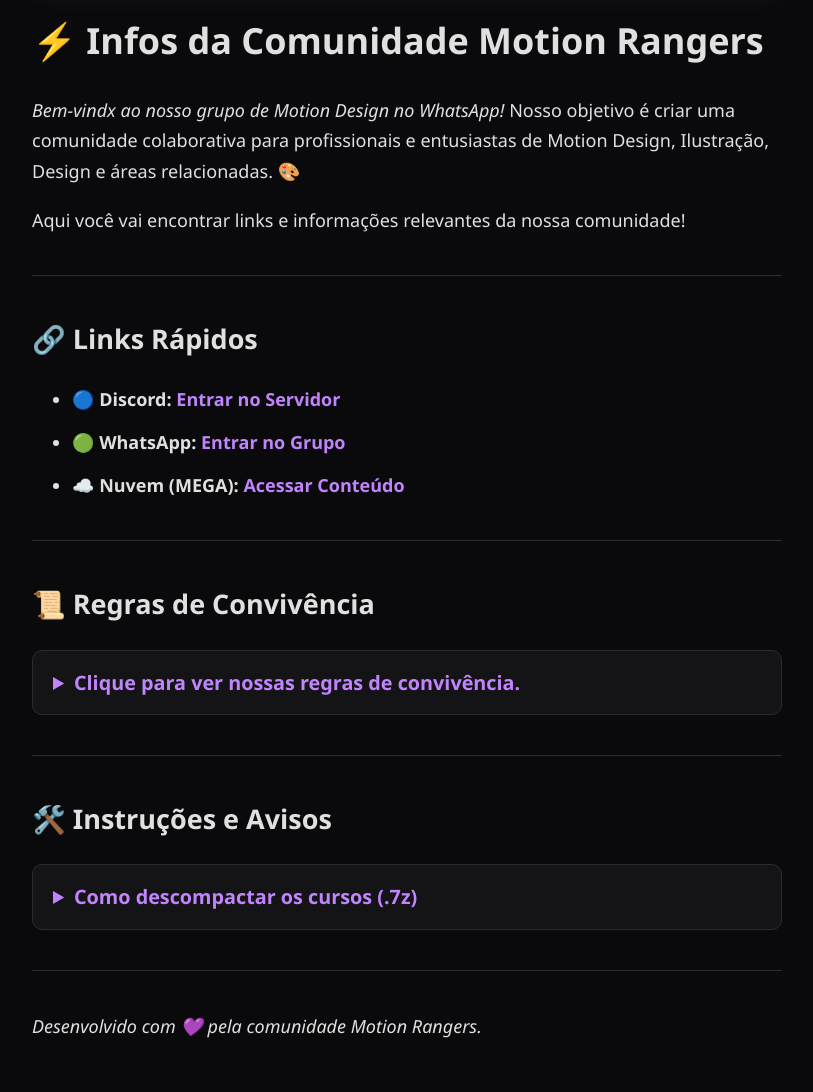
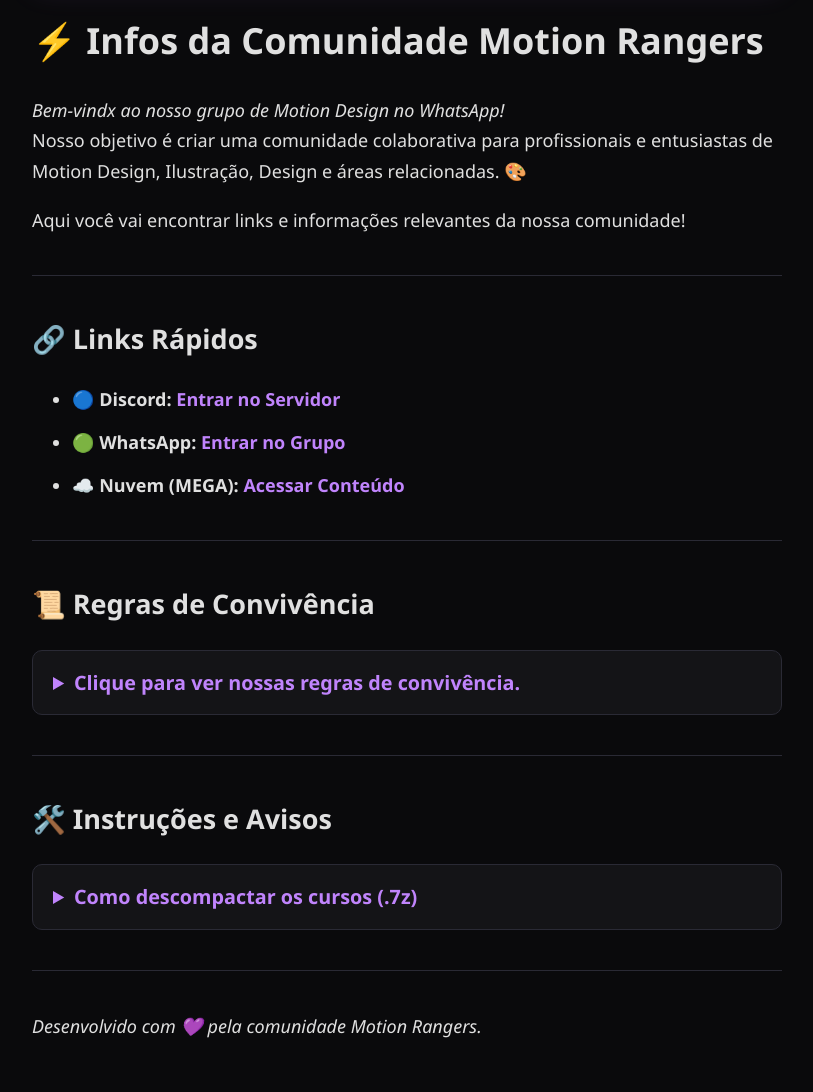
Before and after one commit to ginosic/ginosic.github.io, a Jekyll site: the page built from motion-rangers/index.md, in a window 1280 px wide. Shown: the part 633-1725 px from the top of the page, without its empty margins (233-1046 px from the left). Built offline with Jekyll 4.4.1, drawn with Linux system fonts in a browser that asks for light colours; our own code applies the rules of GitHub Pages for plain Markdown files.

Commit message:
Ajustes de layout

```diff
--- a/motion-rangers/index.md
+++ b/motion-rangers/index.md
@@ -6,7 +6,7 @@ layout: default
 
 # ⚡ Infos da Comunidade Motion Rangers
 
-_Bem-vindx ao nosso grupo de Motion Design no WhatsApp!_
+_Bem-vindx ao nosso grupo de Motion Design no WhatsApp!_ <br>
 Nosso objetivo é criar uma comunidade colaborativa para profissionais e entusiastas de Motion Design, Ilustração, Design e áreas relacionadas. 🎨
 
 Aqui você vai encontrar links e informações relevantes da nossa comunidade!
@@ -25,21 +25,21 @@ Aqui você vai encontrar links e informações relevantes da nossa comunidade!
 <details markdown="1">
 <summary><b>Clique para ver nossas regras de convivência.</b></summary>
 
-1. **Respeito é essencial**
+1. **Respeito é essencial** <br>
    Trate todxs com respeito e empatia. Ofensas ou ataques pessoais são proibidos.
-2. **Inclusividade e acolhimento**
+2. **Inclusividade e acolhimento** <br>
    Respeitamos todas as identidades. Use pronomes escolhidos por cada pessoa.
-3. **Promoção com moderação**
+3. **Promoção com moderação** <br>
    Divulgue seus trabalhos, mas não transforme o grupo em um mercado.
-4. **Cuidado com links**
+4. **Cuidado com links** <br>
    Apenas fontes confiáveis. Links suspeitos podem gerar suspensão.
-5. **Evite spam**
+5. **Evite spam** <br>
    Mantenha o foco em trocas e aprendizado.
-6. **Privacidade**
+6. **Privacidade** <br>
    Não compartilhe dados alheios sem autorização.
-7. **Moderação**
+7. **Moderação** <br>
    Conflitos devem ser tratados diretamente com os moderadores.
-8. **Divirta-se!**
+8. **Divirta-se!** <br>
    Contribua para um ambiente positivo.
 
 </details>
```
